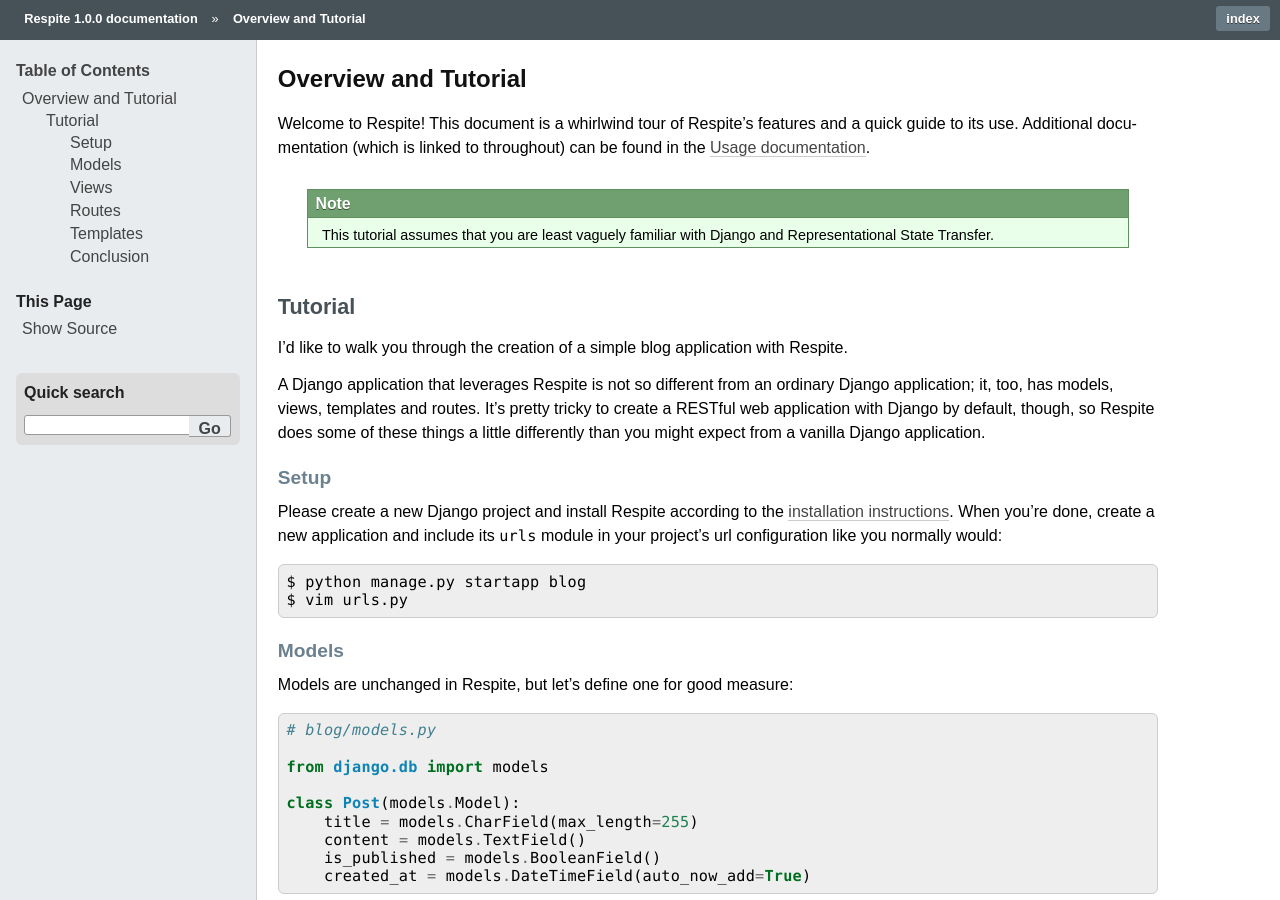
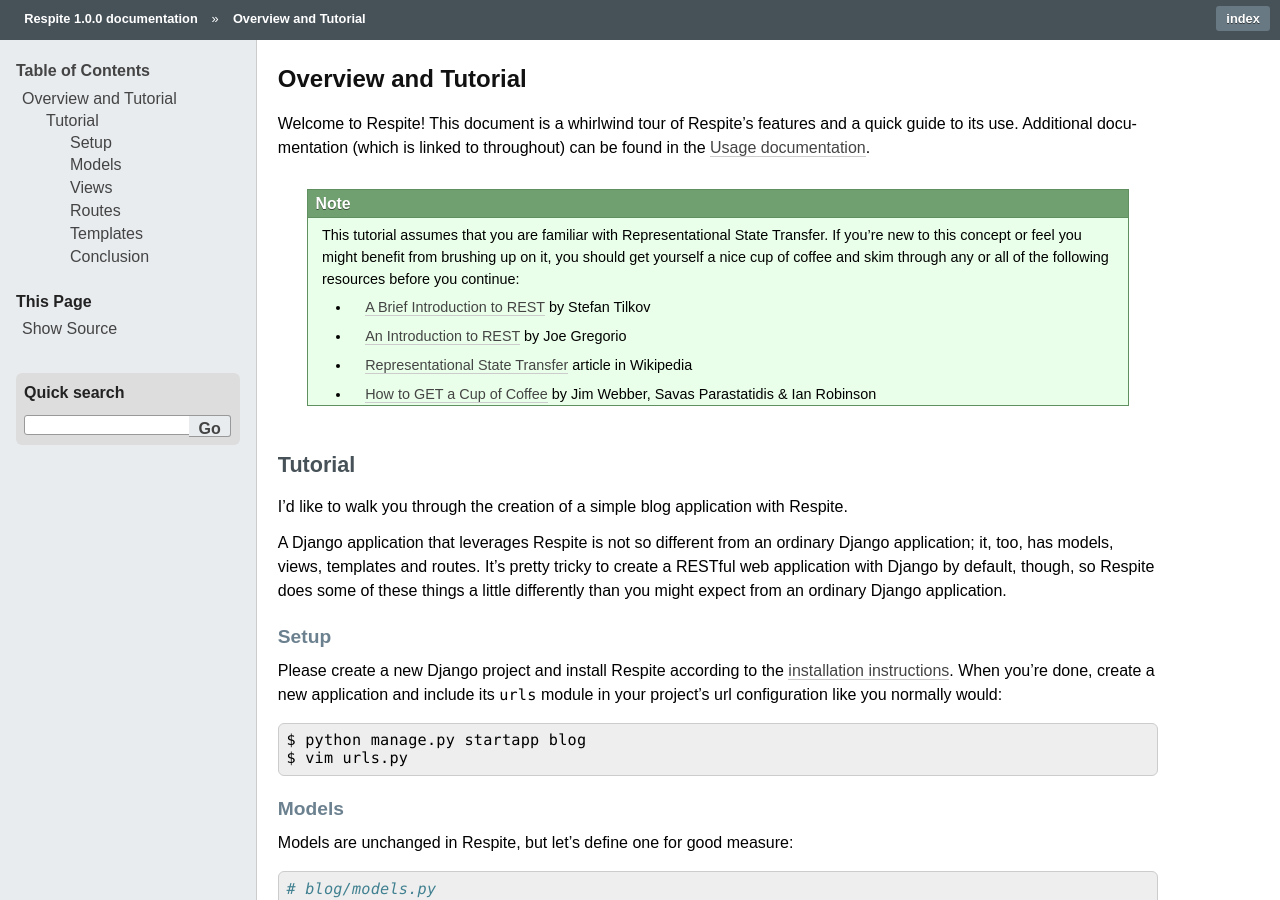
Before and after one commit to jgorset/django-respite, a Sphinx documentation site: the page built from docs/source/overview.rst, in a window 1280 px wide and 900 px high. Built offline with Sphinx 7.4.7, drawn with Linux system fonts in a browser that asks for light colours.

Commit message:
Add some links to good resources for learning more about REST

```diff
--- a/docs/source/overview.rst
+++ b/docs/source/overview.rst
@@ -9,8 +9,20 @@
 
 .. note::
 
-    This tutorial assumes that you are least vaguely familiar with Django and
-    Representational State Transfer.
+    This tutorial assumes that you are familiar with Representational State
+    Transfer. If you're new to this concept or feel you might benefit from brushing
+    up on it, you should get yourself a nice cup of coffee and skim through any or all of
+    the following resources before you continue:
+
+    * `A Brief Introduction to REST <http://www.infoq.com/articles/rest-introduction>`_
+      by Stefan Tilkov
+    * `An Introduction to REST <http://bitworking.org/news/373/An-Introduction-to-REST>`_
+      by Joe Gregorio
+    * `Representational State Transfer <http://en.wikipedia.org/wiki/Representational_State_Transfer>`_
+      article in Wikipedia
+    * `How to GET a Cup of Coffee <http://www.infoq.com/articles/webber-rest-workflow>`_ by
+      Jim Webber, Savas Parastatidis & Ian Robinson
+
 
 Tutorial
 --------
@@ -22,7 +34,7 @@
 ordinary Django application; it, too, has models, views, templates
 and routes. It's pretty tricky to create a RESTful web application with
 Django by default, though, so Respite does some of these things a little
-differently than you might expect from a vanilla Django application.
+differently than you might expect from an ordinary Django application.
 
 Setup
 ^^^^^
@@ -96,18 +108,18 @@
 You can name and route views however you like, but the canonical way to go about
 it is as follows:
 
-=================== =================== =================== ========================================
-HTTP path           HTTP method         View                Purpose
-=================== =================== =================== ========================================
-articles/           GET                 index               Render a list of articles
-articles/           POST                create              Create a new article
-articles/new        GET                 new                 Render a form to create a new article
-articles/1          GET                 show                Render a specific article
-articles/1/edit     GET                 edit                Render a form to edit a specific article
-articles/1          PUT                 replace             Replace a specific article
-articles/1          PATCH               update              Update a specific article
-articles/1          DELETE              destroy             Delete a specific article
-=================== =================== =================== ========================================
+    =================== =================== =================== ========================================
+    HTTP path           HTTP method         View                Purpose
+    =================== =================== =================== ========================================
+    articles/           GET                 index               Render a list of articles
+    articles/           POST                create              Create a new article
+    articles/new        GET                 new                 Render a form to create a new article
+    articles/1          GET                 show                Render a specific article
+    articles/1/edit     GET                 edit                Render a form to edit a specific article
+    articles/1          PUT                 replace             Replace a specific article
+    articles/1          PATCH               update              Update a specific article
+    articles/1          DELETE              destroy             Delete a specific article
+    =================== =================== =================== ========================================
 
 You can construct your views' HTTP responses however you like, too, but in the end you'll
 probably want to use ``self._render`` because it allows your views to be format-agnostic.
```
